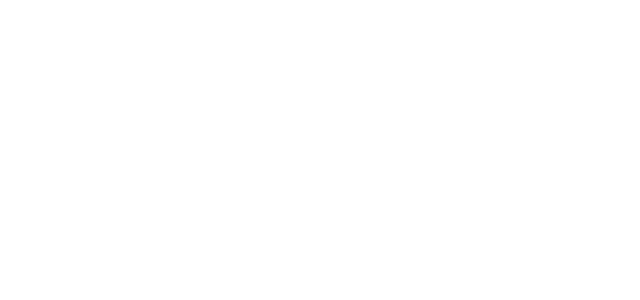
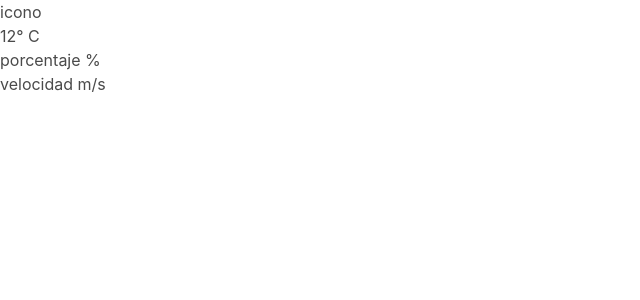
Before and after one commit to Gustavo1518/API, a Vue app: page /WeatherData in a window 1280 px wide. Shown: the top 300 px of the page, without its empty margins (0-640 px from the left). Built offline with nearby package versions, Linux system fonts and the light colour scheme.

Commit message:
5 commit

```diff
--- a/public/index.html
+++ b/public/index.html
@@ -9,6 +9,11 @@
     <title>api</title>
   </head>
   <body>
+      <template>
+          <div>This will be pre-compiled</div>
+        </template>
+        <script src="src/router.js"></script>
+        <style src="src/router.js"></style>
     <noscript>
       <strong>We're sorry but api doesn't work properly without JavaScript enabled. Please enable it to continue.</strong>
     </noscript>
--- /dev/null
+++ b/src/components/WeatherData.vue
@@ -0,0 +1,24 @@
+<template>
+  <div>
+    <div class="">
+      <WeatherTemperature />
+    </div>
+    <div>
+      <WeatherExtraInfo />
+    </div>
+  </div>
+</template>
+<script>
+import WeatherTemperature from "@/components/WeatherTemperature";
+import WeatherExtraInfo from "@/components/WeatherExtraInfo";
+export default {
+  name: "WeatherData",
+  components: {
+    WeatherTemperature,
+    WeatherExtraInfo
+  },
+  props: {
+    msg: String
+  }
+};
+</script>
--- a/src/components/WeatherExtraInfo.vue
+++ b/src/components/WeatherExtraInfo.vue
@@ -6,9 +6,9 @@
 </template>
 <script>
 export default {
-  name: "HelloWorld",
+  name: "WeatherExtraInfo",
   props: {
     msg: String
   }
 };
-  </script>
+</script>
--- a/src/router.js
+++ b/src/router.js
@@ -3,8 +3,7 @@
 import Home from "./views/Home.vue";
 import WeatherTemperature from "./components/WeatherTemperature";
 import WeatherExtraInfo from "./components/WeatherExtraInfo";
-
-
+import WeatherData from "./components/WeatherData";
 Vue.use(Router);
 export default new Router({
   mode: "history",
@@ -33,6 +32,11 @@
       path: "/WeatherExtraInfo",
       name: "WeatherExtraInfo",
       component: WeatherExtraInfo
+    },
+    {
+      path: "/WeatherData",
+      name: "WeatherData",
+      component: WeatherData
     }
   ]
 });
```
